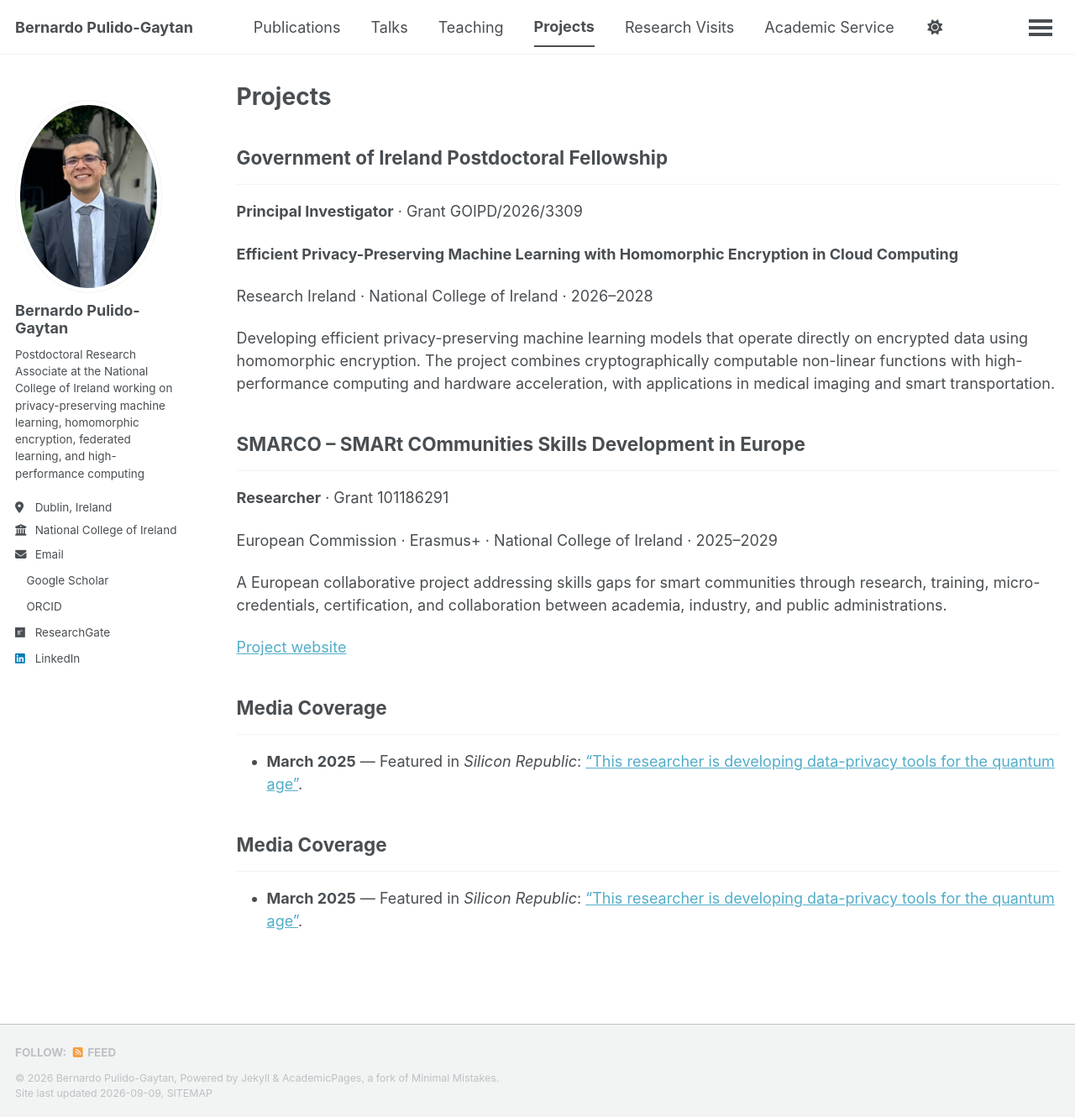
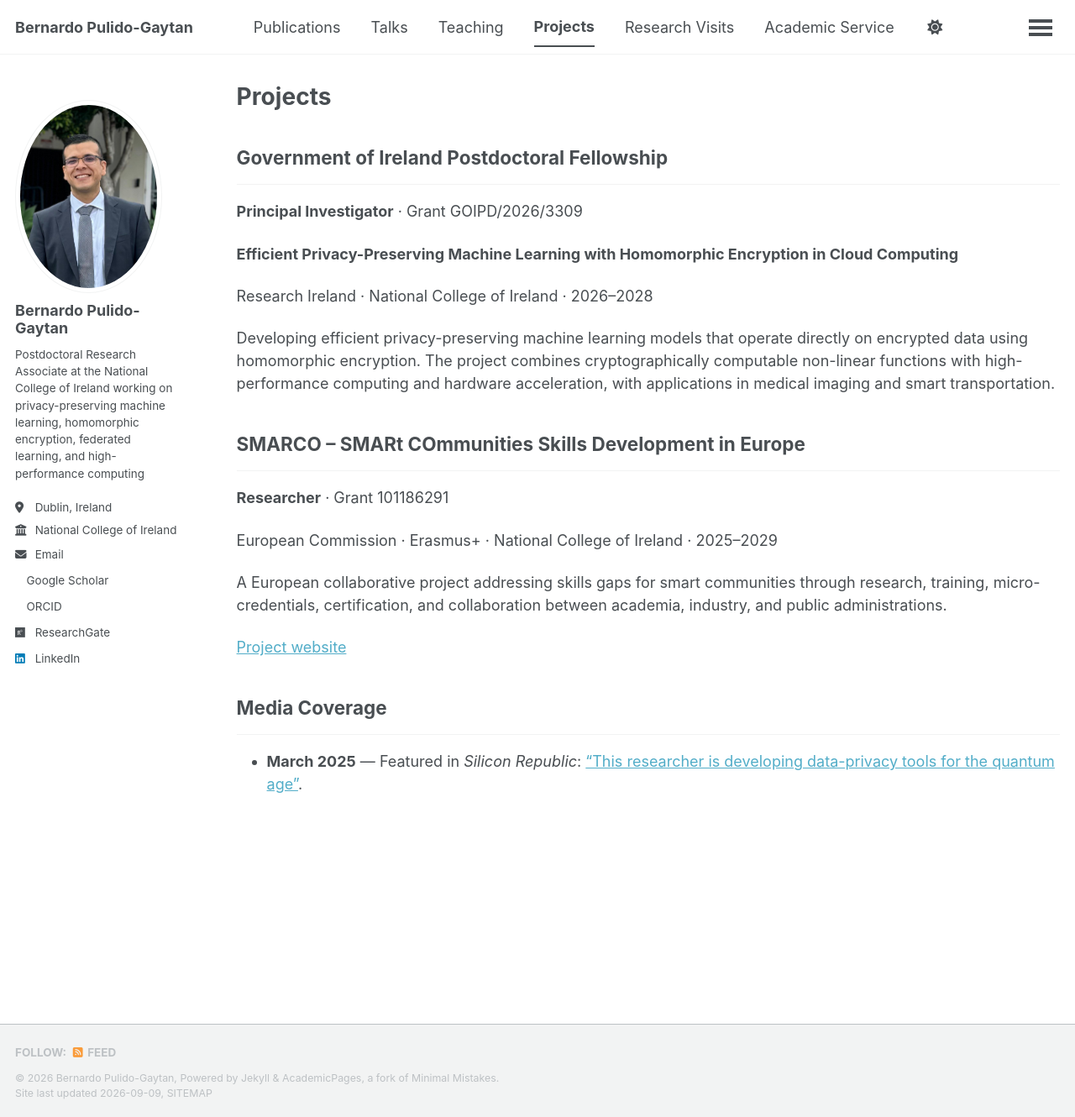
Before and after one commit to BernardoPulido/bernardopulido.github.io, a Jekyll site: the page built from _pages/projects.html, in a window 1280 px wide and 1330 px high. Shown: the whole window at 84% size. Built offline with Jekyll 4.4.1, drawn with Linux system fonts in a browser that asks for light colours; a style sheet for code colours, icons or effects is not loaded.

Commit message:
Update projects.html

```diff
--- a/_pages/projects.html
+++ b/_pages/projects.html
@@ -50,12 +50,3 @@ A European collaborative project addressing skills gaps for smart communities th
   <li><strong>March 2025</strong> — Featured in <em>Silicon Republic</em>: <a href="https://www.siliconrepublic.com/innovation/nci-research-data-privacy-ai-quantum-homomorphic-encryption">“This researcher is developing data-privacy tools for the quantum age”</a>.</li>
 
 </ul>
-
-
-<h2>Media Coverage</h2><hr />
-
-<ul style="list-style-type: disc; padding-left: 2em;">
-
-  <li><strong>March 2025</strong> — Featured in <em>Silicon Republic</em>: <a href="https://www.siliconrepublic.com/innovation/nci-research-data-privacy-ai-quantum-homomorphic-encryption">“This researcher is developing data-privacy tools for the quantum age”</a>.</li>
-
-</ul>
```
